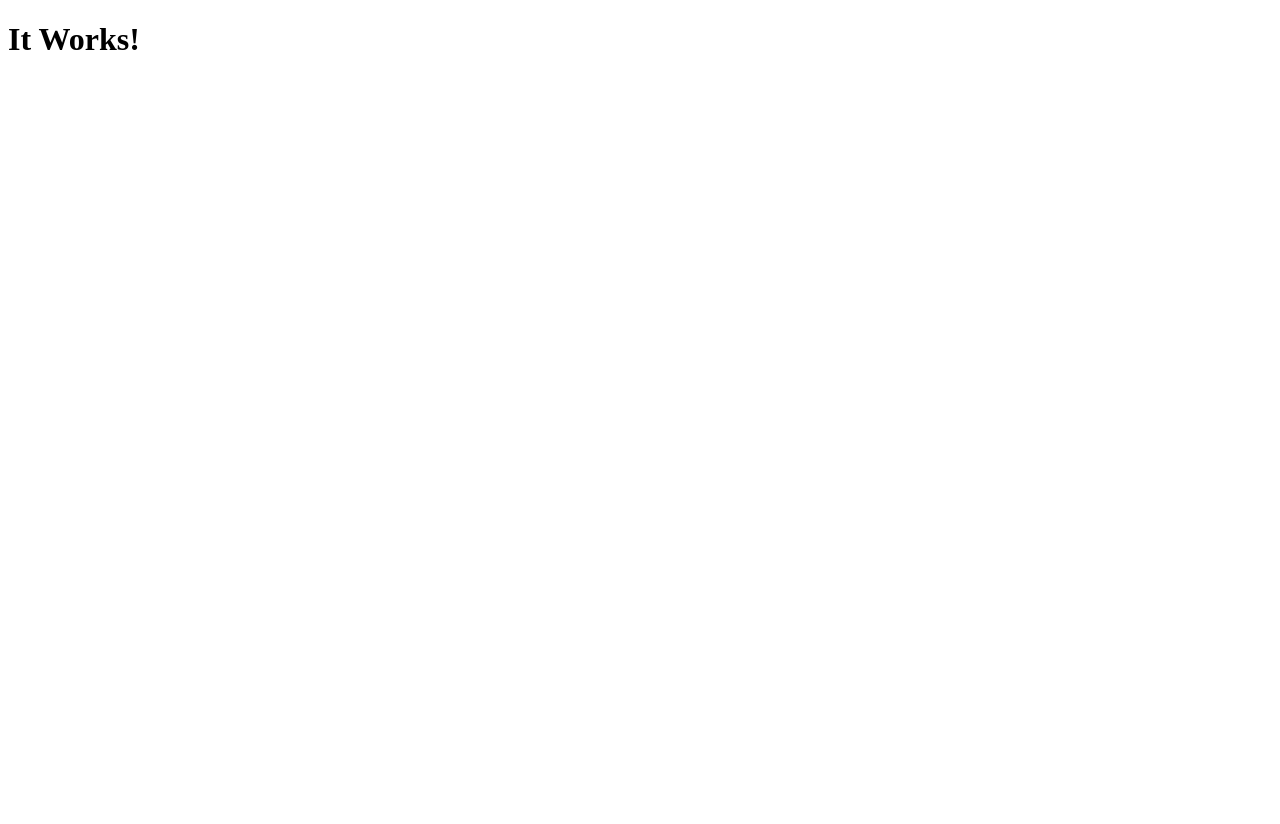
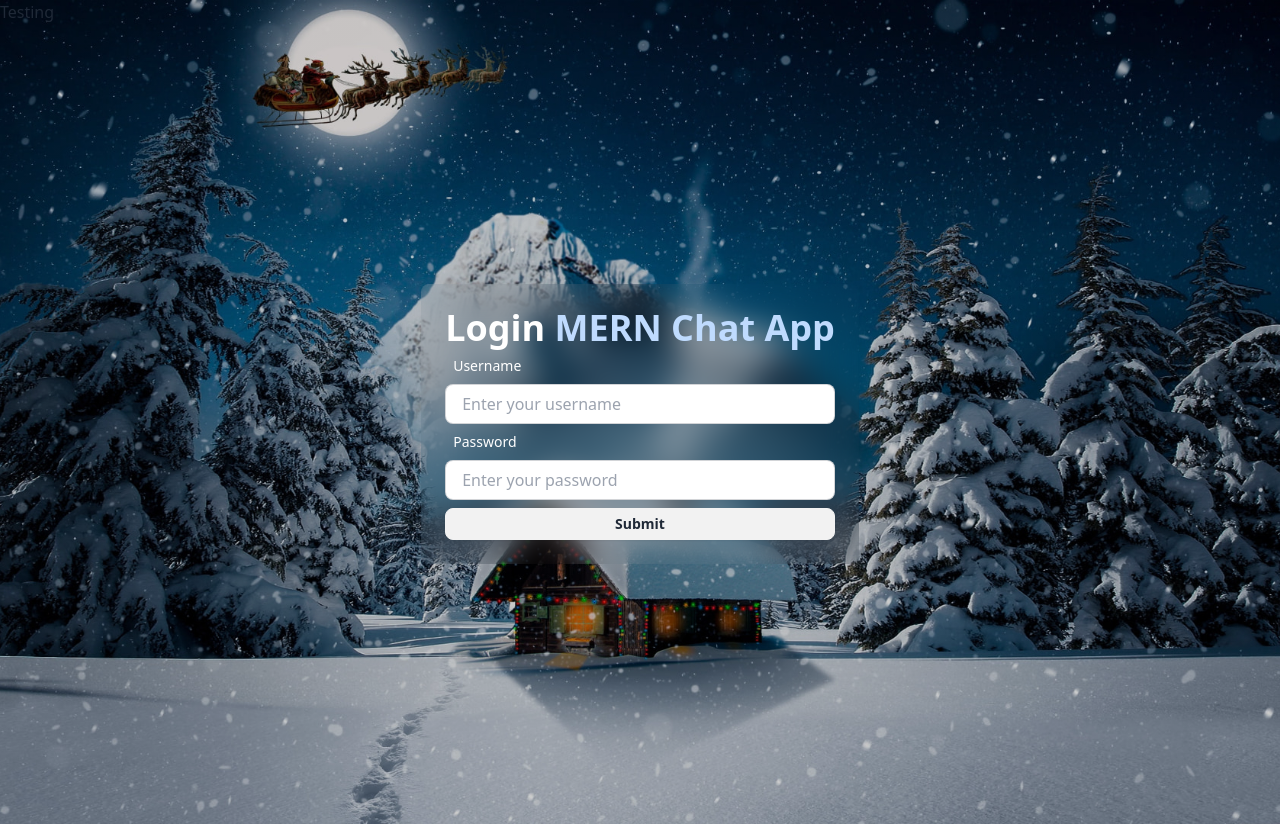
Before and after one commit to usman-s-mahmood/MERN-Chat-App, a React (Vite) app in the folder frontend/: page / in a window 1280 px wide. Before the commit the page ends 800 px from the top, so only its background shows below. Built offline with nearby package versions, Linux system fonts and the light colour scheme.

Commit message:
just designed the basic structure for frontend and did some working on login form

```diff
--- a/frontend/src/App.jsx
+++ b/frontend/src/App.jsx
@@ -1,9 +1,13 @@
-
+// import './index.css'
+import Login from './pages/login/Login.jsx';
 const App = () => {
 
   return (
     <>
-    <h1>It Works!</h1>
+    <h1>Testing </h1>
+    <div className="p-4 h-screen flex items-center justify-center">
+      <Login />
+    </div>
     </>
   );
 }
--- a/frontend/src/index.css
+++ b/frontend/src/index.css
@@ -0,0 +1,10 @@
+@tailwind base;
+@tailwind components;
+@tailwind utilities;
+
+body {
+	background: linear-gradient(rgba(0, 0, 0, 0.2), rgba(0, 0, 0, 0.2)), url("/bg.png");
+	background-repeat: no-repeat;
+	background-size: cover;
+	background-position: center;
+}
--- /dev/null
+++ b/frontend/src/pages/home/Home.jsx
@@ -0,0 +1,11 @@
+import React from 'react'
+
+const Home = () => {
+  return (
+    <div>
+
+    </div>
+  )
+}
+
+export default Home
--- /dev/null
+++ b/frontend/src/pages/login/Login.jsx
@@ -0,0 +1,26 @@
+import React from 'react'
+
+const Login = () => {
+  return (
+    <div className='flex flex-col items-center justify-center min-w-36 mx-auto'>
+      <div className="w-full p-6 rounded-lg shadow-d bg-gray-400 bg-clip-padding backdrop-filter backdrop-blur-lg bg-opacity-0">
+        <p className="text-4xl text-center text-white"><strong>Login <span className="text-blue-200">MERN Chat App</span></strong></p>
+
+        <form action="">
+          <label htmlFor="" className="label p-2"><span className="text-white label-text">Username</span></label>
+          <input type="text" className="w-full input input-bordered h-10" placeholder='Enter your username' />
+
+          <label htmlFor="" className="label p-2"><span className="text-white label-text">Password</span></label>
+          <input type="password" className="w-full input input-bordered h-10" placeholder='Enter your password' />
+
+          <div className="text-center">
+            <button className="btn btn-block btn-sm mt-2" type='submit'>Submit</button>
+          </div>
+        </form>
+      </div>
+
+    </div>
+  )
+}
+
+export default Login
--- /dev/null
+++ b/frontend/src/pages/signup/Signup.jsx
@@ -0,0 +1,11 @@
+import React from 'react'
+
+const Signup = () => {
+  return (
+    <div>
+
+    </div>
+  )
+}
+
+export default Signup
```
Also changed, not shown: frontend/public/bg.png (added).
